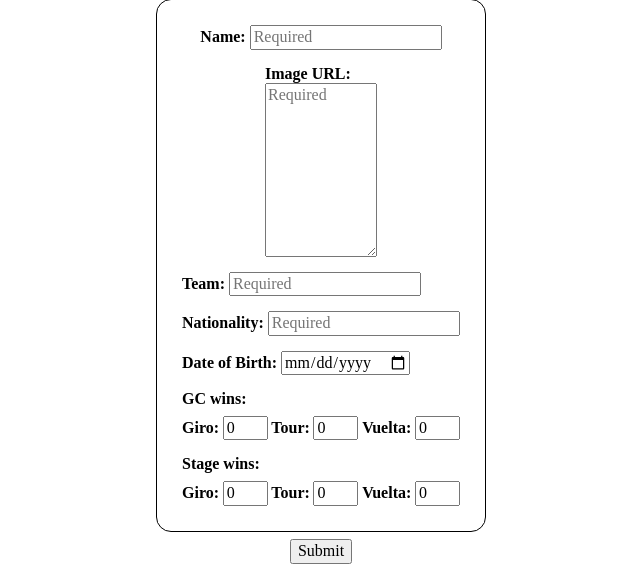
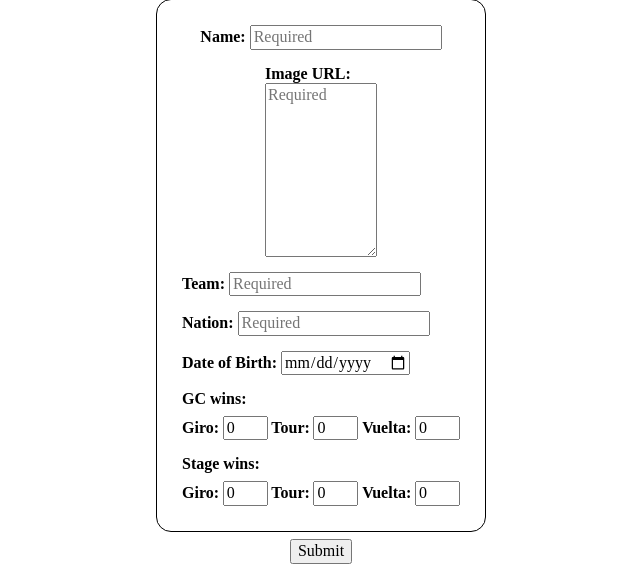
Before and after one commit to albertRowett/grand-tour-gc-riders, a PHP site: page /addRider.php in a window 1280 px wide. Shown: the part 124-692 px from the top of the page, without its empty margins (319-959 px from the left). Run offline with PHP 8.4, Linux system fonts and the light colour scheme.

Commit message:
Created NationsModel + TeamsModel. Moved methods relating to nations/teams tables in DB from RidersModel to these. Changed all references of 'nationality' to 'nation' for clarity

```diff
--- a/addRider.php
+++ b/addRider.php
@@ -2,12 +2,16 @@
 
 use Collection\HTML\HeadHtml;
 use Collection\HTML\PageContents\AddRiderHtml;
+use Collection\Models\NationsModel;
 use Collection\Models\RidersModel;
+use Collection\Models\TeamsModel;
 
 require_once 'database.php';
 require_once 'vendor/autoload.php';
 
 $ridersModel = new RidersModel($db);
+$teamsModel = new TeamsModel($db);
+$nationsModel = new NationsModel($db);
 $headHtml = new HeadHtml();
 $addRiderHtml = new AddRiderHtml();
 
@@ -15,7 +19,7 @@ $addRiderHtml = new AddRiderHtml();
 $name = $_POST['name'] ?? false;
 $image = $_POST['image'] ?? false;
 $team = $_POST['team'] ?? false;
-$nationality = $_POST['nationality'] ?? false;
+$nation = $_POST['nation'] ?? false;
 $dob = $_POST['dob'] ?? false;
 $giroGcWins = $_POST['giroGcWins'] ?? false;
 $tourGcWins = $_POST['tourGcWins'] ?? false;
@@ -42,10 +46,10 @@ if (strlen($team) > 0) {
     $teamValidation = false;
 }
 
-if (strlen($nationality) > 0) {
-    $nationalityValidation = true;
+if (strlen($nation) > 0) {
+    $nationValidation = true;
 } else {
-    $nationalityValidation = false;
+    $nationValidation = false;
 }
 
 if (strlen($dob) === 10) {
@@ -58,20 +62,20 @@ if (
     $nameValidation &&
     $imageValidation &&
     $teamValidation &&
-    $nationalityValidation &&
+    $nationValidation &&
     $dobValidation
 ) {
-    $teamId = $ridersModel->getTeamIdFromTeam($team);
-    $nationId = $ridersModel->getNationIdFromNationality($nationality);
+    $teamId = $teamsModel->getIdFromTeam($team);
+    $nationId = $nationsModel->getIdFromNation($nation);
 
     if ($teamId === false) {
-        $ridersModel->addTeam($team);
-        $teamId = $ridersModel->getTeamIdFromTeam($team);
+        $teamsModel->addTeam($team);
+        $teamId = $teamsModel->getIdFromTeam($team);
     }
 
     if ($nationId === false) {
-        $ridersModel->addNation($nationality);
-        $nationId = $ridersModel->getNationIdFromNationality($nationality);
+        $nationsModel->addNation($nation);
+        $nationId = $nationsModel->getIdFromNation($nation);
     }
 
     $ridersModel->addRider(
--- a/src/HTML/PageContents/AddRiderHtml.php
+++ b/src/HTML/PageContents/AddRiderHtml.php
@@ -36,8 +36,8 @@ class AddRiderHtml
                                 <input type='text' class='textInput' id='team' name='team' placeholder='Required' />
                             </div>
                             <div class='statRow'>
-                                <label for='nationality'>Nationality:</label>
-                                <input type='text' class='textInput' id='nationality' name='nationality' placeholder='Required' />
+                                <label for='nation'>Nation:</label>
+                                <input type='text' class='textInput' id='nation' name='nation' placeholder='Required' />
                             </div>
                             <div class='statRow'>
                                 <label for='dob'>Date of Birth:</label>
--- a/src/HTML/PageContents/IndexHtml.php
+++ b/src/HTML/PageContents/IndexHtml.php
@@ -45,7 +45,7 @@ class IndexHtml
                     <img src='$rider->image' alt='$rider->name in $rider->team jersey' />
                     <p><b>Team:</b> $rider->team</p>
                     <div class='flexrow'>
-                        <p><b>Nationality:</b> $rider->nation</p>
+                        <p><b>Nation:</b> $rider->nation</p>
                         <p><b>Age:</b> $age</p>
                     </div>
                     <p class='title'><b>GC wins:</b></p>
--- /dev/null
+++ b/src/Models/NationsModel.php
@@ -0,0 +1,33 @@
+<?php
+
+namespace Collection\Models;
+
+use PDO;
+
+class NationsModel
+{
+    private PDO $db;
+
+    public function __construct(PDO $db)
+    {
+        $this->db = $db;
+    }
+
+    public function getIdFromNation(string $nation): int|false
+    {
+        $query = $this->db->prepare('SELECT `id` FROM `nations` WHERE `nation` = :nation;');
+        $query->execute(['nation' => $nation]);
+        $data = $query->fetch();
+
+        if ($data) {
+            return $data['id'];
+        }
+        return false;
+    }
+
+    public function addNation(string $nation): void
+    {
+        $query = $this->db->prepare('INSERT INTO `nations` (`nation`) VALUES (:nation);');
+        $query->execute(['nation' => $nation]);
+    }
+}
--- a/src/Models/RidersModel.php
+++ b/src/Models/RidersModel.php
@@ -66,42 +66,6 @@ class RidersModel
         return $allRiders;
     }
 
-    public function getTeamIdFromTeam(string $team): int|false
-    {
-        $query = $this->db->prepare('SELECT `id` FROM `teams` WHERE `team` = :team;');
-        $query->execute(['team' => $team]);
-        $data = $query->fetch();
-
-        if ($data) {
-            return $data['id'];
-        }
-        return false;
-    }
-
-    public function getNationIdFromNationality(string $nationality): int|false
-    {
-        $query = $this->db->prepare('SELECT `id` FROM `nations` WHERE `nation` = :nation;');
-        $query->execute(['nation' => $nationality]);
-        $data = $query->fetch();
-
-        if ($data) {
-            return $data['id'];
-        }
-        return false;
-    }
-
-    public function addTeam(string $team): void
-    {
-        $query = $this->db->prepare('INSERT INTO `teams` (`team`) VALUES (:team);');
-        $query->execute(['team' => $team]);
-    }
-
-    public function addNation(string $nation): void
-    {
-        $query = $this->db->prepare('INSERT INTO `nations` (`nation`) VALUES (:nation);');
-        $query->execute(['nation' => $nation]);
-    }
-
     public function addRider(
         string $name,
         string $image,
--- /dev/null
+++ b/src/Models/TeamsModel.php
@@ -0,0 +1,33 @@
+<?php
+
+namespace Collection\Models;
+
+use PDO;
+
+class TeamsModel
+{
+    private PDO $db;
+
+    public function __construct(PDO $db)
+    {
+        $this->db = $db;
+    }
+
+    public function getIdFromTeam(string $team): int|false
+    {
+        $query = $this->db->prepare('SELECT `id` FROM `teams` WHERE `team` = :team;');
+        $query->execute(['team' => $team]);
+        $data = $query->fetch();
+
+        if ($data) {
+            return $data['id'];
+        }
+        return false;
+    }
+
+    public function addTeam(string $team): void
+    {
+        $query = $this->db->prepare('INSERT INTO `teams` (`team`) VALUES (:team);');
+        $query->execute(['team' => $team]);
+    }
+}
```
